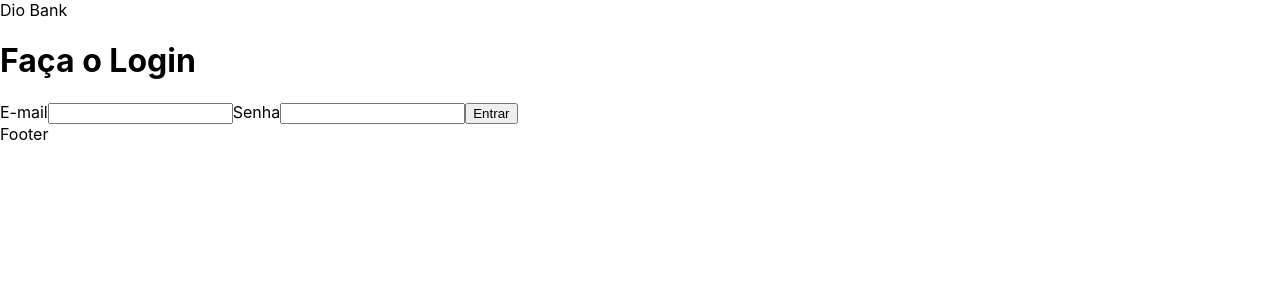
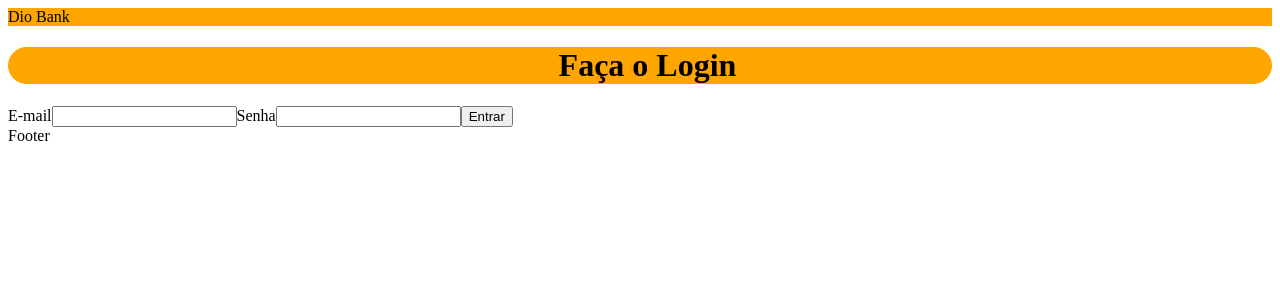
Before and after one commit to tulioperdigao/formacao-typescript-fullstack, a React (Create React App) app in the folder introducao-react/my-app-ts/: page / in a window 1280 px wide. Shown: the top 300 px of the page. Built offline with nearby package versions, Linux system fonts and the light colour scheme.

Commit message:
Styled components

```diff
--- a/introducao-react/my-app-ts/package.json
+++ b/introducao-react/my-app-ts/package.json
@@ -14,6 +14,7 @@
     "react": "^19.1.0",
     "react-dom": "^19.1.0",
     "react-scripts": "5.0.1",
+    "styled-components": "^6.1.19",
     "typescript": "^4.9.5",
     "web-vitals": "^2.1.4"
   },
@@ -40,5 +41,8 @@
       "last 1 firefox version",
       "last 1 safari version"
     ]
+  },
+  "devDependencies": {
+    "@types/styled-components": "^5.1.34"
   }
 }
--- a/introducao-react/my-app-ts/src/App.tsx
+++ b/introducao-react/my-app-ts/src/App.tsx
@@ -1,9 +1,19 @@
 import { Layout } from './components/layout';
+import styled from 'styled-components';
+
+const Box = styled.div`
+  background-color: orange;
+  border-radius: 25px;
+  padding-left: 15px;
+  text-align: center;
+`
 
 function App() {
   return (
     <Layout>
-        <h1>Faça o Login</h1>
+        <Box>
+          <h1>Faça o Login</h1>
+        </Box>
         <label htmlFor='emailInput'>
           E-mail
         </label>
--- /dev/null
+++ b/introducao-react/my-app-ts/src/components/Header/header.css
@@ -0,0 +1,3 @@
+.header {
+    background-color: orange;
+}
--- a/introducao-react/my-app-ts/src/components/header.tsx
+++ b/introducao-react/my-app-ts/src/components/Header/header.tsx
@@ -1,6 +1,8 @@
+import './header.css'
+
 export const Header = () => {
     return (
-        <div>
+        <div className='header'>
            Dio Bank
         </div>
     )
--- a/introducao-react/my-app-ts/src/components/layout.tsx
+++ b/introducao-react/my-app-ts/src/components/layout.tsx
@@ -1,5 +1,5 @@
 import { Footer } from "./footer"
-import { Header } from "./header"
+import { Header } from "./Header/header"
 
 export const Layout = ({ children }: any) => {
     return (
--- a/introducao-react/my-app-ts/src/index.css
+++ /dev/null
@@ -1,13 +0,0 @@
-body {
-  margin: 0;
-  font-family: -apple-system, BlinkMacSystemFont, 'Segoe UI', 'Roboto', 'Oxygen',
-    'Ubuntu', 'Cantarell', 'Fira Sans', 'Droid Sans', 'Helvetica Neue',
-    sans-serif;
-  -webkit-font-smoothing: antialiased;
-  -moz-osx-font-smoothing: grayscale;
-}
-
-code {
-  font-family: source-code-pro, Menlo, Monaco, Consolas, 'Courier New',
-    monospace;
-}
--- a/introducao-react/my-app-ts/src/index.tsx
+++ b/introducao-react/my-app-ts/src/index.tsx
@@ -1,6 +1,5 @@
 import React from 'react';
 import ReactDOM from 'react-dom/client';
-import './index.css';
 import App from './App';
 import reportWebVitals from './reportWebVitals';
 
```
Also changed, not shown: introducao-react/my-app-ts/src/App.css (deleted, +0 -38 lines), 1 other file (tests, documents, lock files or other folders).
